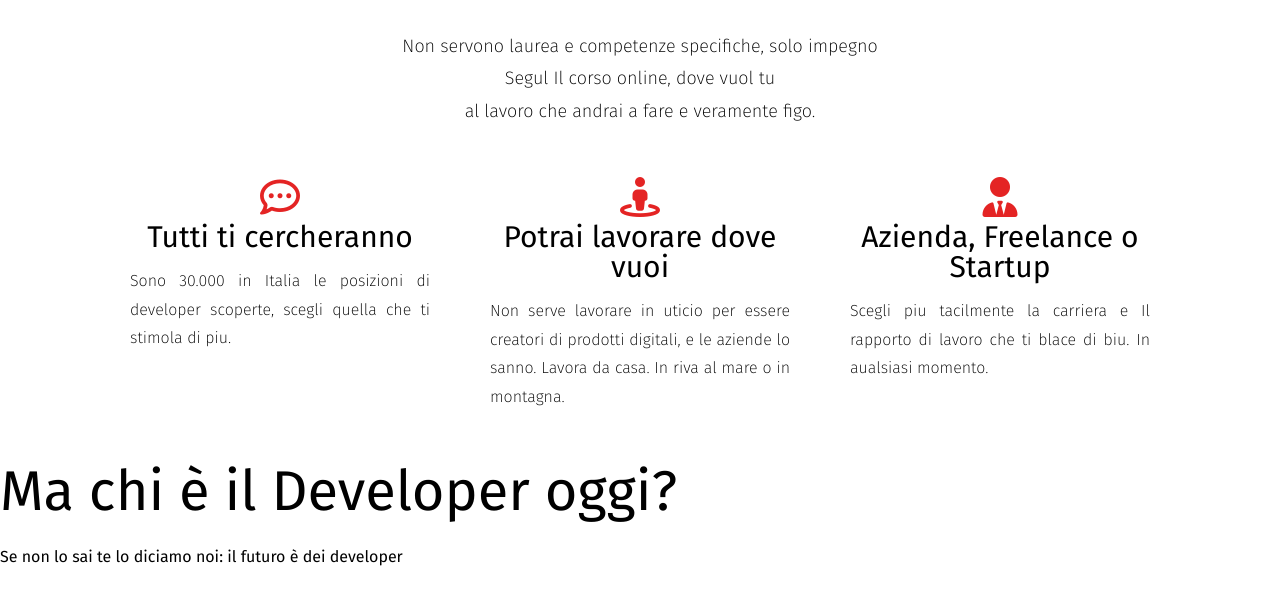
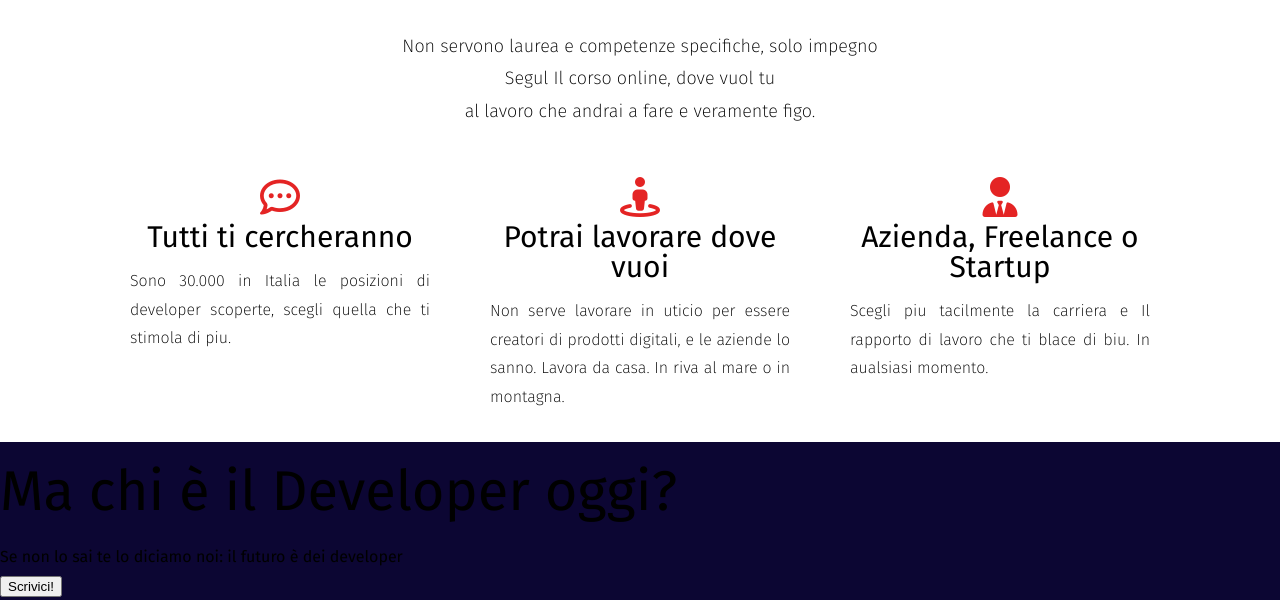
Before and after one commit to N1XIL9/U1-W2-D5.Progetto_settimanale, a plain HTML site: page index.html in a window 1280 px wide. Shown: the part 608-1208 px from the top of the page. Before the commit the page ends 1180 px from the top, so only its background shows below. Drawn offline with Linux system fonts and the light colour scheme.

Commit message:
main section four - start

```diff
--- a/assets/css/stile.css
+++ b/assets/css/stile.css
@@ -177,6 +177,13 @@ i {
     color: #e42424
 }
 
+/* MAIN SECTION-FOUR */
+
+#section-four {
+    background-color: #0c0633;
+
+}
+
 /* FOOTER */
 
 /* RESPONSIVE */
--- a/index.html
+++ b/index.html
@@ -91,9 +91,10 @@
         </div>
       </section>
 
-      <section>
+      <section id="section-four">
         <h2> Ma chi è il Developer oggi? </h2>
         <p> Se non lo sai te lo diciamo noi: il futuro è dei developer </p>
+        <button class="write-us"> Scrivici!</button>
       </section>
 
     </main>
```
